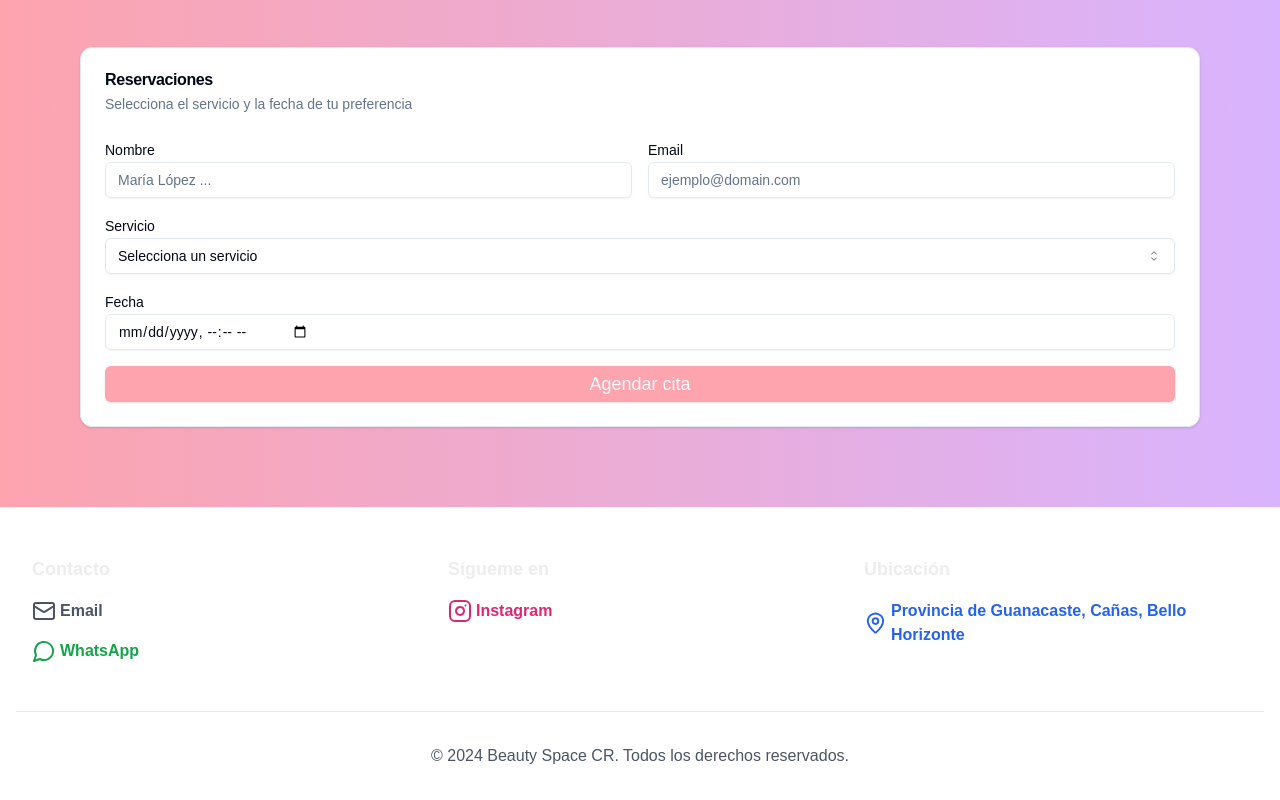
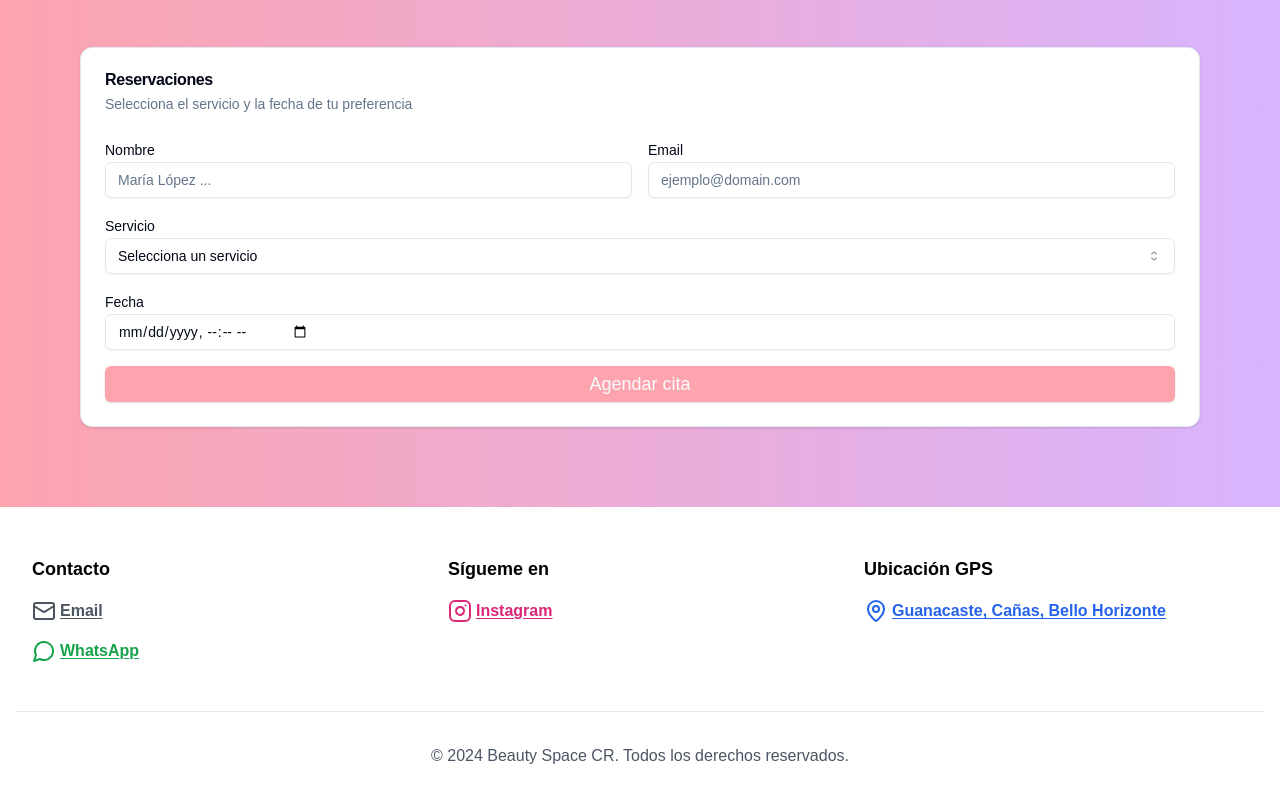
Before and after one commit to johansvalerio/beauty-space, a Next.js app: page / in a window 1280 px wide. Shown: the part 2177-2977 px from the top of the page. Built offline with nearby package versions, Linux system fonts and the light colour scheme.

Commit message:
Add underline to footer elements

```diff
--- a/src/components/Footer.tsx
+++ b/src/components/Footer.tsx
@@ -7,28 +7,28 @@ export default function Footer() {
             <div className="container mx-auto px-4 py-8">
                 <div className="grid md:grid-cols-3 gap-8 p-4">
                     <div>
-                        <h4 className="text-lg font-semibold mb-4">Contacto</h4>
+                        <h4 className="text-lg font-semibold mb-4 text-black">Contacto</h4>
                         <div className="flex flex-col gap-4">
 
                             <div className="flex">
-                                <a href="mailto:isabelbe9266@gmail.com" className="text-gray-600 flex gap-1 items-center hover:text-gray-400 font-semibold"> <Mail /> Email</a>
+                                <a href="mailto:isabelbe9266@gmail.com" className="text-gray-600 flex gap-1 items-center hover:text-gray-400 font-semibold underline underline-offset-2"> <Mail /> Email</a>
                             </div>
                             <div className="flex">
-                                <a href="https://wa.me/50688015998" target="_blank" className="flex gap-1 items-center text-green-600 hover:text-green-400 font-semibold"><MessageCircle /> WhatsApp</a>
+                                <a href="https://wa.me/50688015998" target="_blank" className="flex gap-1 items-center text-green-600 hover:text-green-400 font-semibold underline underline-offset-2"><MessageCircle /> WhatsApp</a>
                             </div>
                         </div>
                     </div>
                     <div>
-                        <h4 className="text-lg font-semibold mb-4">Sígueme en</h4>
+                        <h4 className="text-lg font-semibold mb-4 text-black">Sígueme en</h4>
                         <div className="flex  gap-4">
                             {/* <a href="#" className="text-gray-600 flex gap-1 items-center hover:text-pink-600">Facebook <Facebook /> </a> */}
-                            <a href="https://www.instagram.com/beauty_space_cr/?hl=es" target="_blank" className="flex gap-1 items-center font-semibold text-pink-600 hover:text-pink-400"><Instagram />Instagram  </a>
+                            <a href="https://www.instagram.com/beauty_space_cr/?hl=es" target="_blank" className="flex gap-1 items-center font-semibold text-pink-600 hover:text-pink-400 underline underline-offset-2"><Instagram />Instagram  </a>
                         </div>
                     </div>
                     <div>
-                        <h4 className="text-lg font-semibold mb-4">Ubicación</h4>
+                        <h4 className="text-lg font-semibold mb-4 text-black ">Ubicación GPS</h4>
                         <div className="flex  gap-4">
-                            <a href="https://maps.app.goo.gl/ev1UPxbUMjnhVSEX8" target="_blank" className="flex gap-1 items-center font-semibold text-blue-600 hover:text-blue-400"><MapPinIcon />Provincia de Guanacaste, Cañas, Bello Horizonte</a>
+                            <a href="https://maps.app.goo.gl/ev1UPxbUMjnhVSEX8" target="_blank" className="flex gap-1 items-center font-semibold text-blue-600 hover:text-blue-400  underline underline-offset-2 border-blue-600"><MapPinIcon />Guanacaste, Cañas, Bello Horizonte</a>
                         </div>
                     </div>
                 </div>
```
Also changed, not shown: 1 other file (tests, documents, lock files or other folders).
